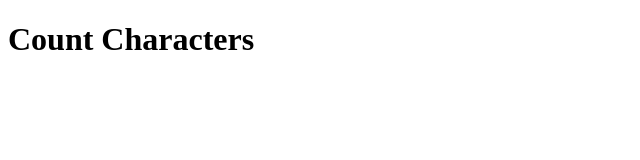
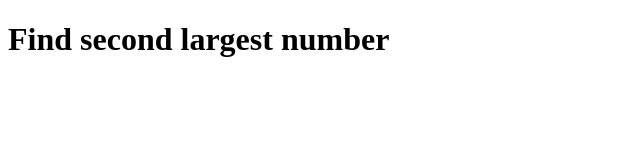
Before and after one commit to zakidayib/zero-and-one, a plain HTML site: page index.html in a window 1280 px wide. Shown: the whole page, without its empty margins (0-640 px from the left). Drawn offline with Linux system fonts and the light colour scheme.

Commit message:
inital commit

```diff
--- a/index.html
+++ b/index.html
@@ -8,7 +8,7 @@
   </head>
   <body>
     <div class="container">
-      <h1>Count Characters</h1>
+      <h1>Find second largest number</h1>
   </body>
   <script src="script.js"></script>
 </html>
```
Also changed, not shown: 1 other file.
